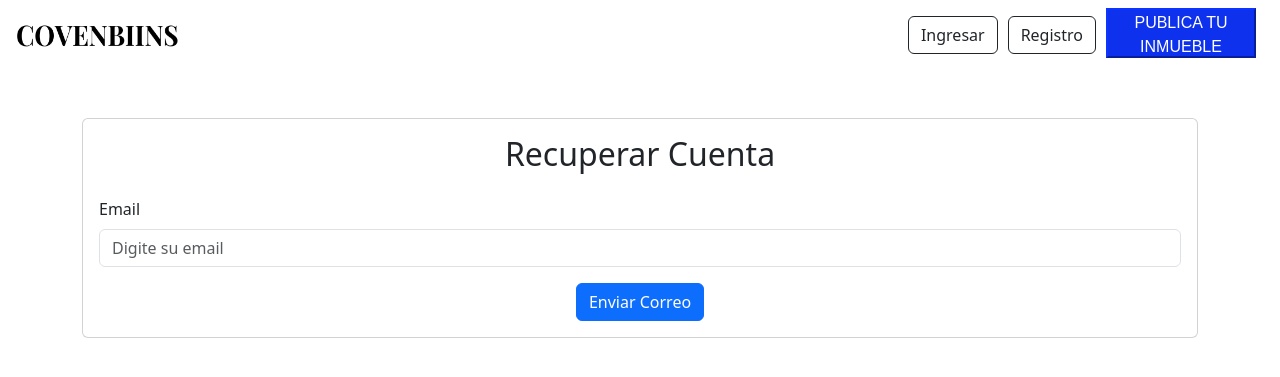
After one commit to pamelaospinac/covenbiins_django, a Django app: page /recuperar_cuenta/ in a window 1280 px wide. The commit adds this page. Shown: the top 377 px of the page. Run offline with Django 4.2, Linux system fonts and the light colour scheme; some libraries are stand-ins or nearby versions.

Commit message:
cambios 6

```diff
--- a/covenbiins/templates/covenbiins/base.html
+++ b/covenbiins/templates/covenbiins/base.html
@@ -142,6 +142,9 @@
                             <span class="input-group-text">Contraseña:</span>
                             <input type="password" class="form-control" id="passwordInicio">
                         </div>
+                        <div class="mt-1">
+                            <a href="{% url 'covenbiins:recuperar_cuenta' %}" class="text-left">¿Olvidaste tu contraseña?</a>
+                        </div>
                         <div class="modal-footer mt-2">
                             <a href="javascript: login(`{% url 'covenbiins:login' %}`)" class="btn btn-primary">Ingresar</a>
                         </div>
--- /dev/null
+++ b/covenbiins/templates/covenbiins/recuperar_cuenta.html
@@ -0,0 +1,27 @@
+{% extends "covenbiins/base.html" %}
+
+{% load static %}
+
+{% block titul %} Registro {% endblock %}
+
+{% block contenedor %}
+
+<body class="registro">
+    <div class="container mt-5 mb-5">
+        <div class="card">
+            <div class="card-body">
+                <h2 class="card-title text-center mb-4">Recuperar Cuenta</h2>
+                <form method="post" action="#">
+                    {% csrf_token %}
+                    <div class="mb-3">
+                        <label for="email" class="form-label">Email</label>
+                        <input type="email" class="form-control" id="email" placeholder="Digite su email" name="email">
+                    </div>
+                    <button type="submit" class="btn btn-primary d-grid gap-2 mx-auto">Enviar Correo</button>
+                </form>
+            </div>
+        </div>
+    </div>
+</body>
+
+{% endblock %}
--- a/covenbiins/urls.py
+++ b/covenbiins/urls.py
@@ -64,4 +64,5 @@ urlpatterns = [
     path("ver_chat/<int:cedula>/", views.ver_chat, name="ver_chat"),
     path("add_chat/", views.add_chat, name="add_chat"),
 
+    path("recuperar_cuenta/", views.recuperar_cuenta, name="recuperar_cuenta"),
 ]
--- a/covenbiins/views.py
+++ b/covenbiins/views.py
@@ -7,7 +7,9 @@ import datetime
 from django.db.models import Q
 
 from django.contrib import messages
+from django.core.mail import BadHeaderError, EmailMessage
 
+from covenbiins_django import settings
 from .models import *
 
 
@@ -555,6 +557,26 @@ def asignar_cita(request):  # Aqui crea y guarda la cita
             )
             cita.save()
             messages.success(request, "La cita fue asignada correctamente")
+            try:
+                destinatario = "emmaupegui2005@gmail.com"
+                mensaje = f"""
+                            <h1> Cita Asignada </h1>
+                            <strong> Asesor: {cita.asesor.nombre} </strong>
+                            <h3>Hora cita: {cita.horaCita}</h3>
+                            <p>Recuerda que si quires cancelar la cita, debes hacerlo <strong>maximo 3 horas</strong> antes de la misma.</p><br>
+                            <strong>Si deseas cancelar la cita dar click al siguiente botón:</strong><br><br>
+                            <button class="btn btn-danger">Cancelar Cita</button>
+                        """
+                try:
+                    msg = EmailMessage("Confirmacion Cita", mensaje, settings.EMAIL_HOST_USER, [destinatario])
+                    msg.content_subtype = "html"
+                    msg.send()
+                except BadHeaderError:
+                    print("Invalied header found.")
+                except Exception as e:
+                    print(f"error{e}")
+            except Exception as e:
+                messages.error(request, f"Error {e}")
         except Exception as e:
             messages.error(request, f"Error {e}")
     else:
@@ -587,7 +609,7 @@ def buscar_catalogo(request):
 
 def detalle(request, id_Inmueble):  # Aqui redirecciona a la vista de detalle y manda la informacion necesaria
     q = Inmuebles.objects.get(pk=id_Inmueble)
-    #q.cedula = int(q.Usuarios.cedula)
+    # q.cedula = int(q.Usuarios.cedula)
     print(type(q.cedula.cedula))
     user = request.session.get("logueo", False)
     print(type(user["cedula"]))
@@ -711,3 +733,19 @@ def deseo_eliminar(request, id_Lista):
         messages.error(request, f"Error: {e}")
 
     return HttpResponseRedirect(reverse("covenbiins:lista_deseos", args=()))
+
+
+def recuperar_cuenta(request):
+    if request.method == "POST":
+        correo = request.POST.get('email')
+        try:
+            q = Usuarios.objects.get(email=correo)
+            if q == correo:
+                recuperar = True
+            else:
+                recuperar= False
+        except Exception as e:
+            return render(request, "covenbiins/index.html")
+
+
+    return render(request, "covenbiins/recuperar_cuenta.html")
```
Also changed, not shown: covenbiins_django/settings.py (+9 -0 lines), db.sqlite3.
